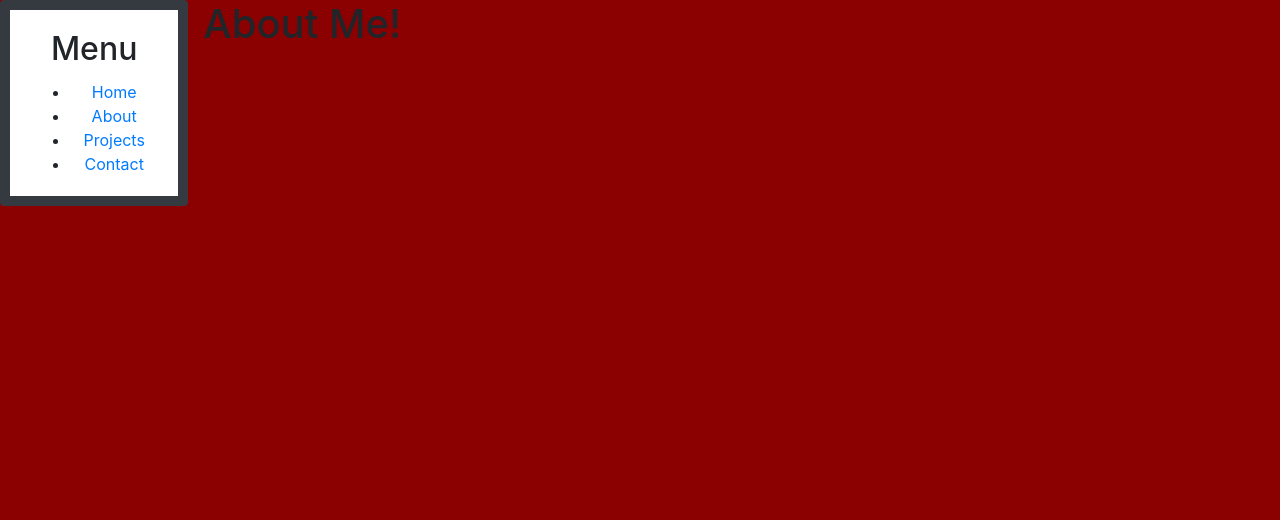
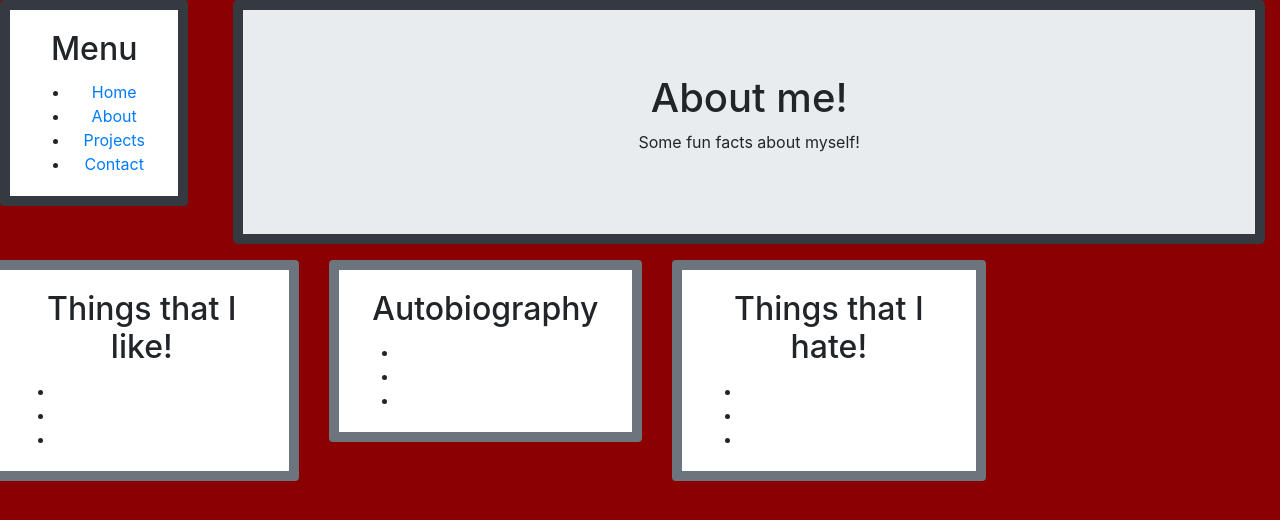
Before and after one commit to yoonisali/old-portfolio, a plain HTML site: page about.html in a window 1280 px wide. Drawn offline with Linux system fonts and the light colour scheme.

Commit message:
add three more html pages and style with bootstrap

```diff
--- a/about.html
+++ b/about.html
@@ -20,8 +20,51 @@
         </div>
     </div>
     </div>
-  <h1>About Me!</h1>
-  <p></p>
+    <div class="col-lg-10">
+      <div class="container">
+        <div class="jumbotron card border-dark mb-3" style="border-width: 10px";>
+          <h1>About me!</h1>
+          <p>Some fun facts about myself!</p>
+        </div>
+      </div>
+      </div><div class="row">
+        <div class="col-md-4">
+          <div class="card border-secondary mb-3" style="border-width: 10px";>
+            <div class="card-body">
+              <h2 class="card-title">Things that I like!</h2>
+              <ul class="card-text">
+                <li></li>
+                <li></li>
+                <li></li>
+              </ul>
+
+            </div>
+          </div>
+        </div>
+      <div class="col-md-4">
+        <div class="card border-secondary mb-3" style="border-width: 10px";>
+          <div class="card-body">
+            <h2 class="card-title">Autobiography</h2>
+            <ul class="card-text">
+              <li></li>
+              <li></li>
+              <li></li>
+            </ul>
+          </div>
+        </div>
+      </div>
+      <div class="col-md-4">
+        <div class="card border-secondary mb-3" style="border-width: 10px";>
+          <div class="card-body">
+            <h2 class="card-title">Things that I hate! </h2>
+            <ul class="card-text">
+              <li></li>
+              <li></li>
+              <li></li>
+            </ul>
+          </div>
+        </div>
+      </div>
   </div>
 
 </body>
```
Also changed, not shown: contact.html (+8 -2 lines), projects.html (+1 -1 lines).
